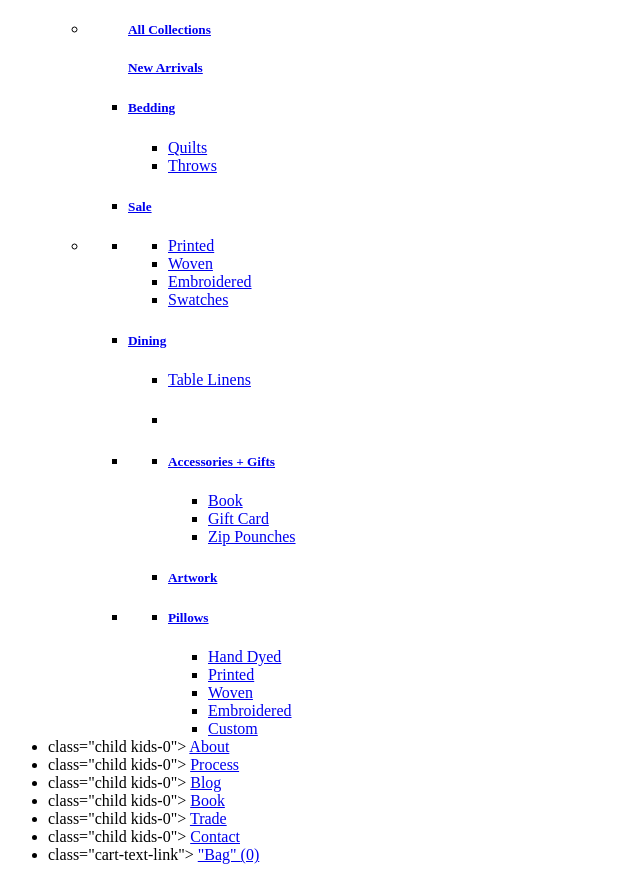
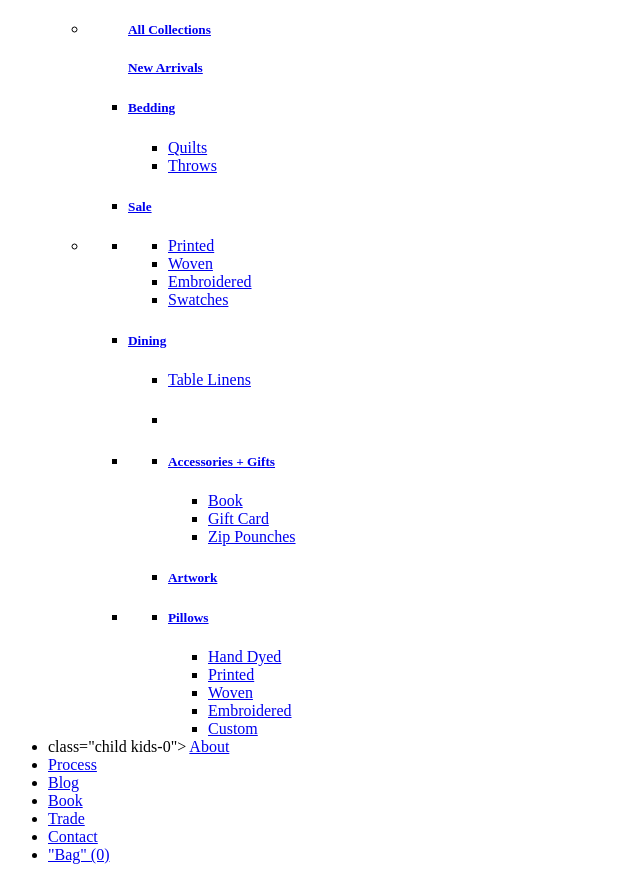
Before and after one commit to aamangupta/6-html-navbar, a plain HTML site: page index.html in a window 1280 px wide. Shown: the part 126-1006 px from the top of the page, without its empty margins (0-640 px from the left). Drawn offline with Linux system fonts and the light colour scheme.

Commit message:
Update index.html

```diff
--- a/index.html
+++ b/index.html
@@ -158,22 +158,22 @@
                   <li>class="child kids-0">
                     <a href="/pages/about-us" class="nav-link" id-"About">About</a>
                   </li>
-                  <li>class="child kids-0">
+                  <li class="child kids-0">
                     <a href="/pages/process" class="nav-link" id-"Process">Process</a>
                   </li>
-                  <li> class="child kids-0">
+                  <li class="child kids-0">
                     <a href="/blogs/from-the-stduio" class="nav-link" id-"Blog">Blog</a>
                   </li>
-                  <li> class="child kids-0">
+                  <li class="child kids-0">
                     <a href="/pages/book" class="nav-link" id-"Book">Book</a>
                   </li>
-                  <li> class="child kids-0">
+                  <li class="child kids-0">
                     <a href="/pages/trade" class="nav-link" id-"Trade">Trade</a>
                   </li>
-                  <li> class="child kids-0">
+                  <li class="child kids-0">
                     <a href="/pages/conact" class="nav-link" id-"Contact">Contact</a>
                   </li>
-                  <li> class="cart-text-link">
+                  <li class="cart-text-link">
                     <a href="/cart" class="CartToggle">
                       "Bag"
                       <span class="hidden-count" id="nav-cartCountDesktop">(0)</span>
```
